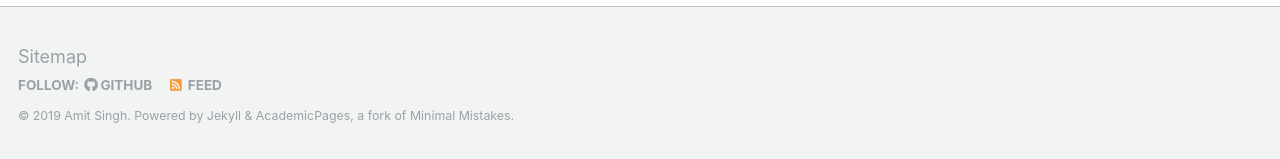
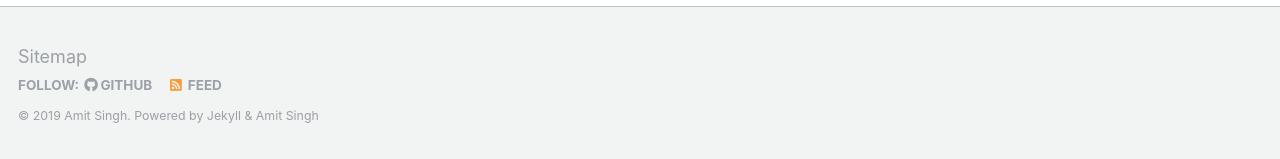
Before and after one commit to amits1ngh/amits1ngh.github.io, a Jekyll site: the page built from _pages/about.md, in a window 1280 px wide. Shown: the part 738-897 px from the top of the page. Built offline with Jekyll 4.4.1, drawn with Linux system fonts in a browser that asks for light colours.

Commit message:
Update footer.html

```diff
--- a/_includes/footer.html
+++ b/_includes/footer.html
@@ -21,4 +21,4 @@
   </ul>
 </div>
 
-<div class="page__footer-copyright">&copy; {{ site.time | date: '%Y' }} {{ site.name | default: site.title }}. {{ site.data.ui-text[site.locale].powered_by | default: "Powered by" }} <a href="http://jekyllrb.com" rel="nofollow">Jekyll</a> &amp; <a href="https://github.com/academicpages/academicpages.github.io">AcademicPages</a>, a fork of <a href="https://mademistakes.com/work/minimal-mistakes-jekyll-theme/" rel="nofollow">Minimal Mistakes</a>.</div>
+<div class="page__footer-copyright">&copy; {{ site.time | date: '%Y' }} {{ site.name | default: site.title }}. {{ site.data.ui-text[site.locale].powered_by | default: "Powered by" }} <a href="http://jekyllrb.com" rel="nofollow">Jekyll</a> &amp; <a href="https://github.com/amits1ngh">Amit Singh</a></div>
```
